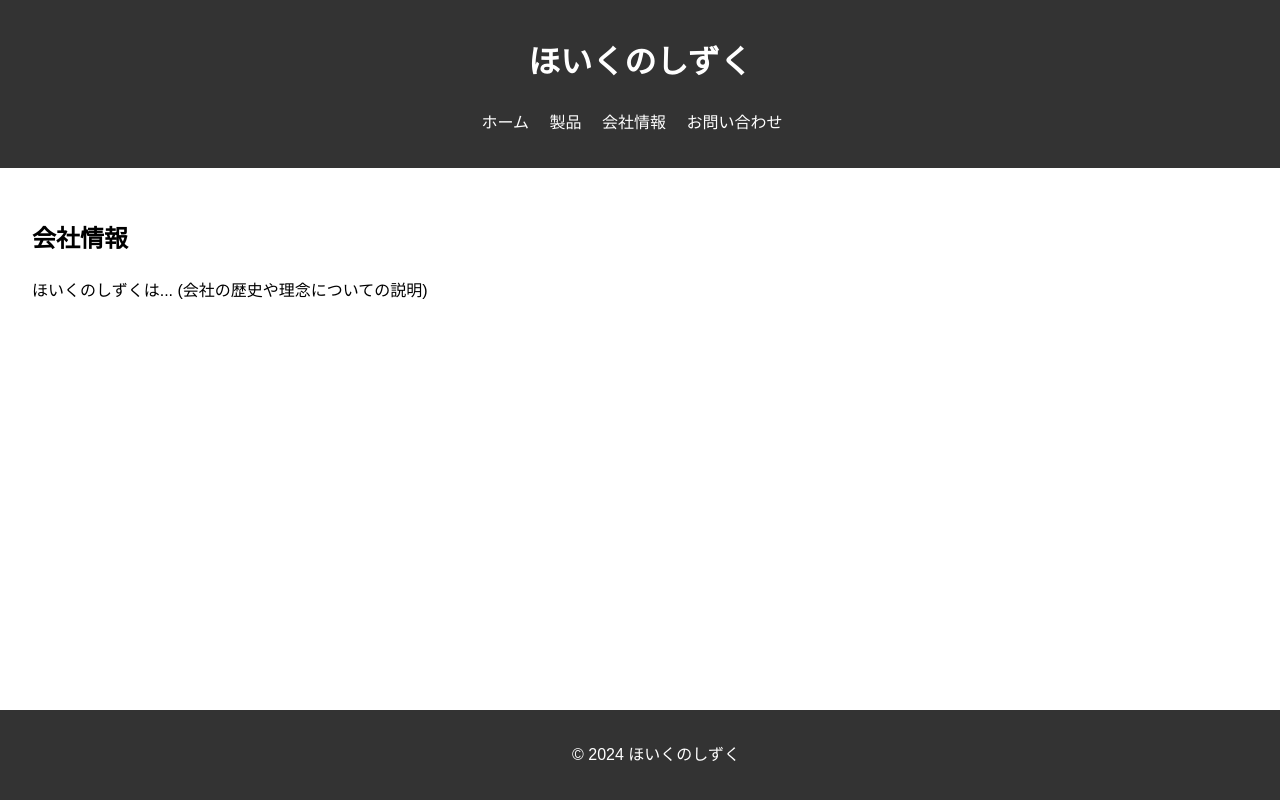
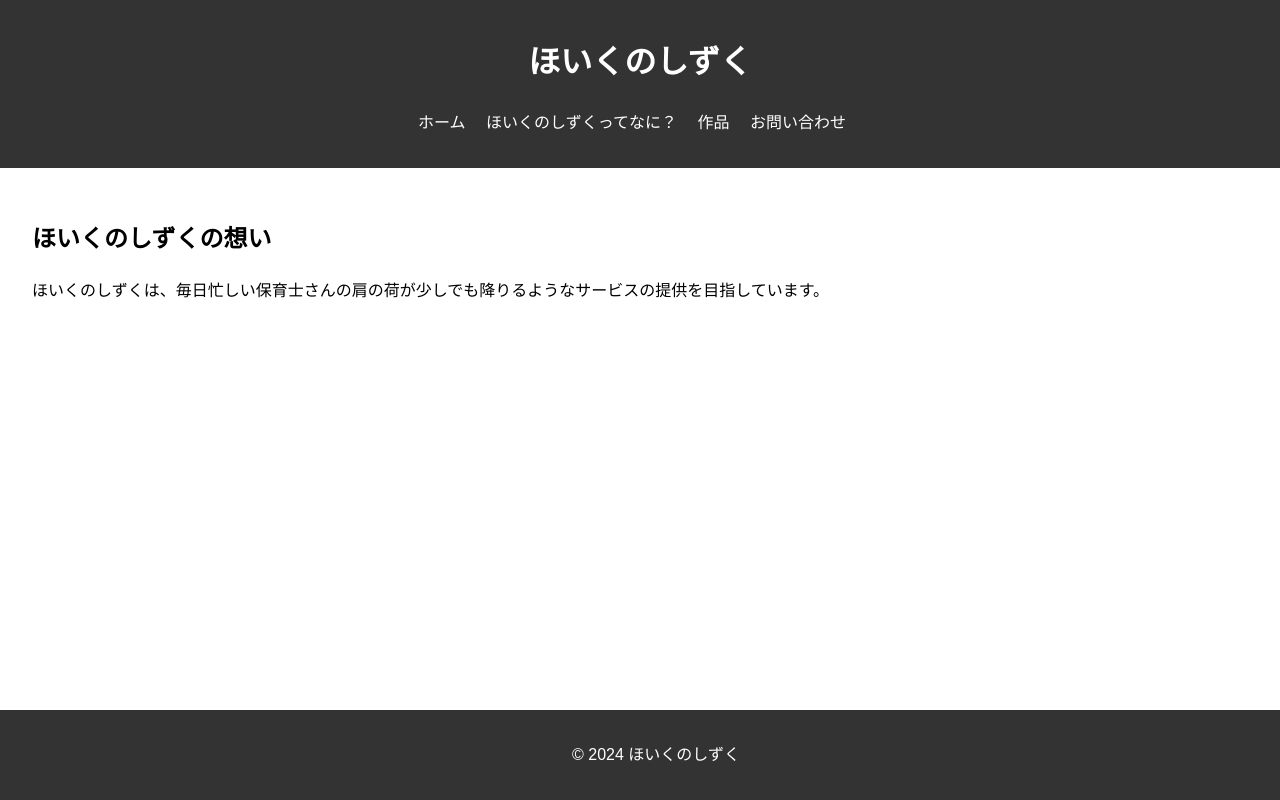
Before and after one commit to hoikunoshizuku/hoikunoshizuku, a plain HTML site: page about.html in a window 1280 px wide. Shown: the top 800 px of the page. Drawn offline with Linux system fonts and the light colour scheme.

Commit message:
Update about.html

```diff
--- a/about.html
+++ b/about.html
@@ -3,7 +3,7 @@
 <head>
     <meta charset="UTF-8">
     <meta name="viewport" content="width=device-width, initial-scale=1.0">
-    <title>会社情報 - ほいくのしずく</title>
+    <title>ほいくのしずくってなに？ - ほいくのしずく</title>
     <link rel="stylesheet" href="style.css">
 </head>
 <body>
@@ -12,16 +12,16 @@
         <nav>
             <ul>
                 <li><a href="index.html">ホーム</a></li>
-                <li><a href="products.html">製品</a></li>
-                <li><a href="about.html">会社情報</a></li>
+                <li><a href="about.html">ほいくのしずくってなに？</a></li>
+                <li><a href="products.html">作品</a></li>
                 <li><a href="contact.html">お問い合わせ</a></li>
             </ul>
         </nav>
     </header>
     <main>
         <section id="about">
-            <h2>会社情報</h2>
-            <p>ほいくのしずくは... (会社の歴史や理念についての説明)</p>
+            <h2>ほいくのしずくの想い</h2>
+            <p>ほいくのしずくは、毎日忙しい保育士さんの肩の荷が少しでも降りるようなサービスの提供を目指しています。</p>
         </section>
     </main>
     <footer>
```
